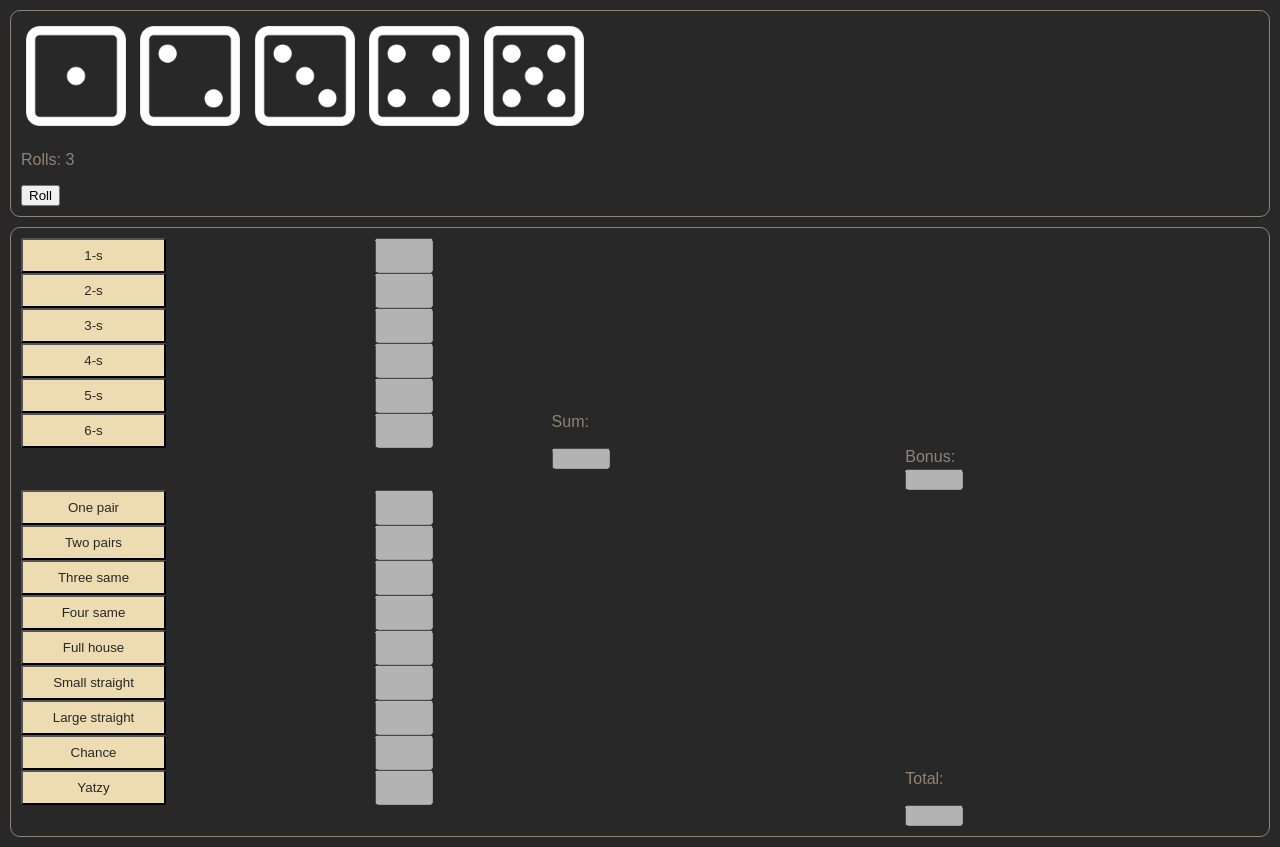
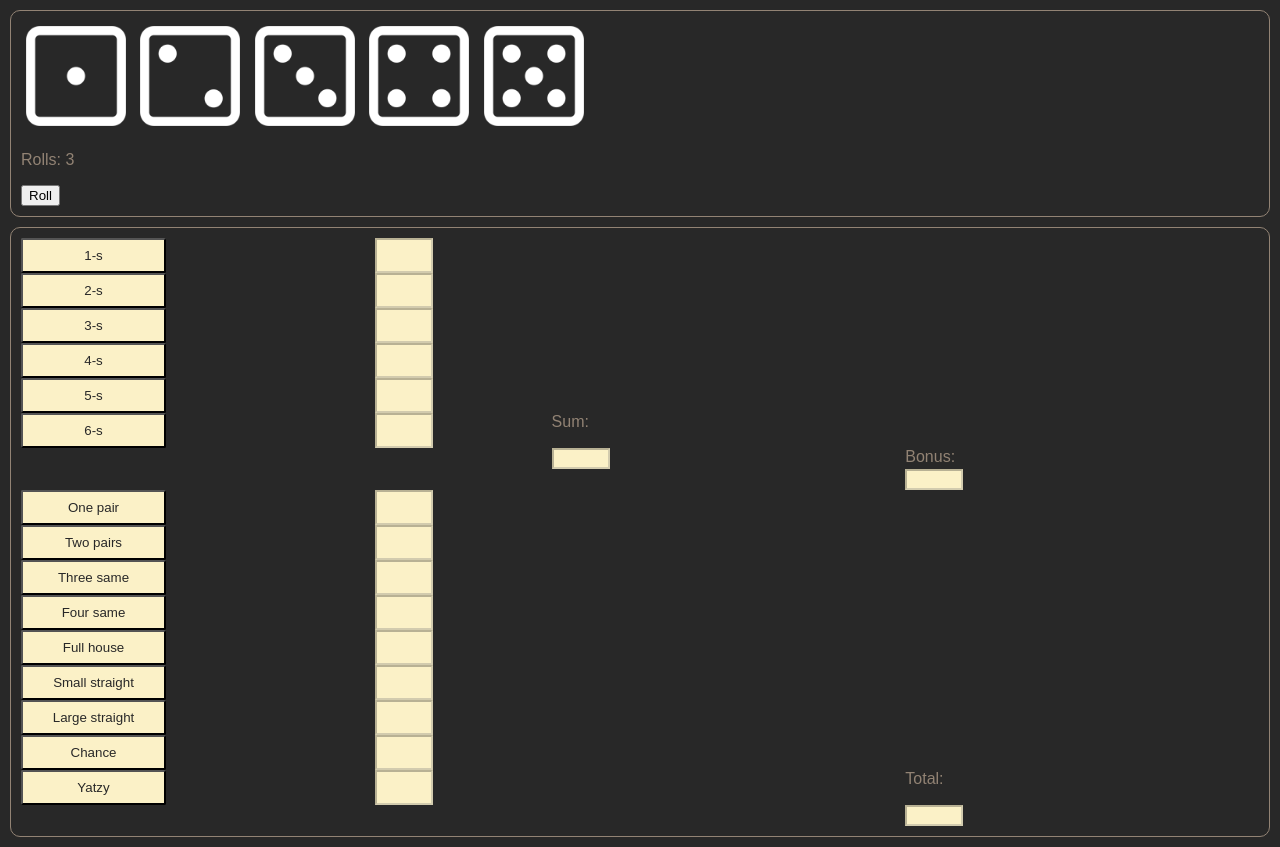
Before and after one commit to rasmusmeinert/yatzy_js, a website with bundled scripts: page index.html in a window 1280 px wide. Built offline with nearby package versions, Linux system fonts and the light colour scheme.

Commit message:
Update yatzy.css

```diff
--- a/yatzy.css
+++ b/yatzy.css
@@ -18,7 +18,7 @@ section {
 
 input[type="text"] {
     width: 50px;
-
+    background-color: #fbf1c7;
 }
 
 #scorePane {
@@ -32,7 +32,7 @@ label {
 
 .btnScores {
     color: #282828;
-    background-color: #eddbb2;
+    background-color: #fbf1c7;
     border-radius: 2px;
     padding: 8px 15px;
     width: 145px;
```
